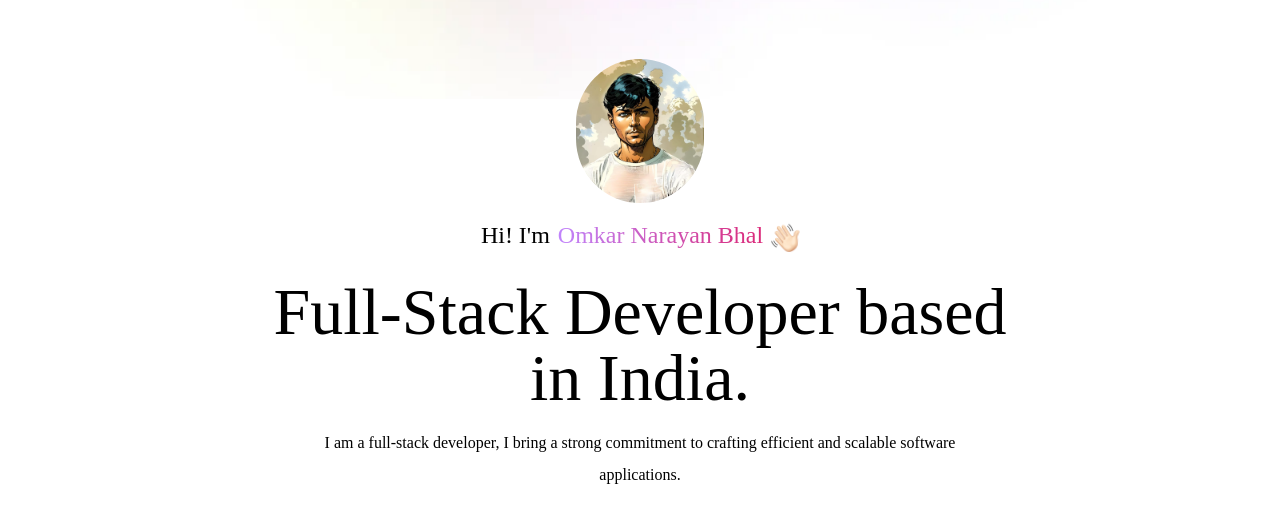
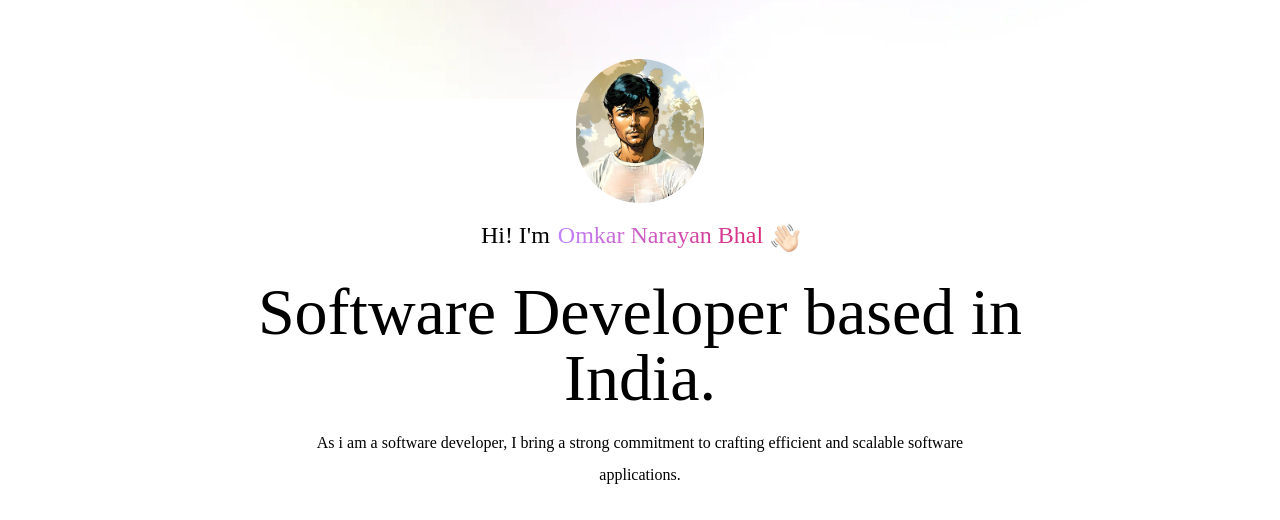
Before and after one commit to OmkarNarayanBhal/omkar-portfolio, a plain HTML site: page index.html in a window 1280 px wide. Shown: the part 80-600 px from the top of the page. Drawn offline with nearby package versions, Linux system fonts and the light colour scheme; a web font is replaced by a local one.

Commit message:
Update index.html

```diff
--- a/index.html
+++ b/index.html
@@ -280,8 +280,8 @@
             Hi! I'm <span class="text-transparent bg-clip-text bg-gradient-to-r from-purple-400 to-pink-600 animate-pulse">Omkar Narayan Bhal</span>
             <img src="./images/hand-icon.png" alt="" class="w-7 animate-wave">
         </h3>
-        <h1 class="text-3xl sm:text-6xl lg:text-[66px] font-Ovo">Full-Stack Developer based in India.</h1>
-        <p class="max-w-2xl mx-auto font-Ovo">I am a full-stack developer, I bring a strong commitment to crafting efficient and scalable software applications.</p>
+        <h1 class="text-3xl sm:text-6xl lg:text-[66px] font-Ovo">Software Developer based in India.</h1>
+        <p class="max-w-2xl mx-auto font-Ovo">As i am a software developer, I bring a strong commitment to crafting efficient and scalable software applications.</p>
         <div class="flex flex-col sm:flex-row items-center gap-4 mt-4">
             <a href="https://topmate.io/omkarbhal" class="px-10 py-3 border rounded-full btn-gradient flex items-center gap-2 dark:border-transparent">Contact me <img src="./images/right-arrow-white.png" alt="" class="w-4"></a>
             <a href="https://drive.google.com/file/d/1IvxWP5jzvmcS3c9uE02tkjQhrUWvsgdB/view?usp=share_link" target="_blank" download class="px-10 py-3 border rounded-full border-gray-500 flex items-center gap-2 bg-white dark:text-black">My Resume <img src="./images/download-icon.png" alt="" class="w-4"></a>
```
